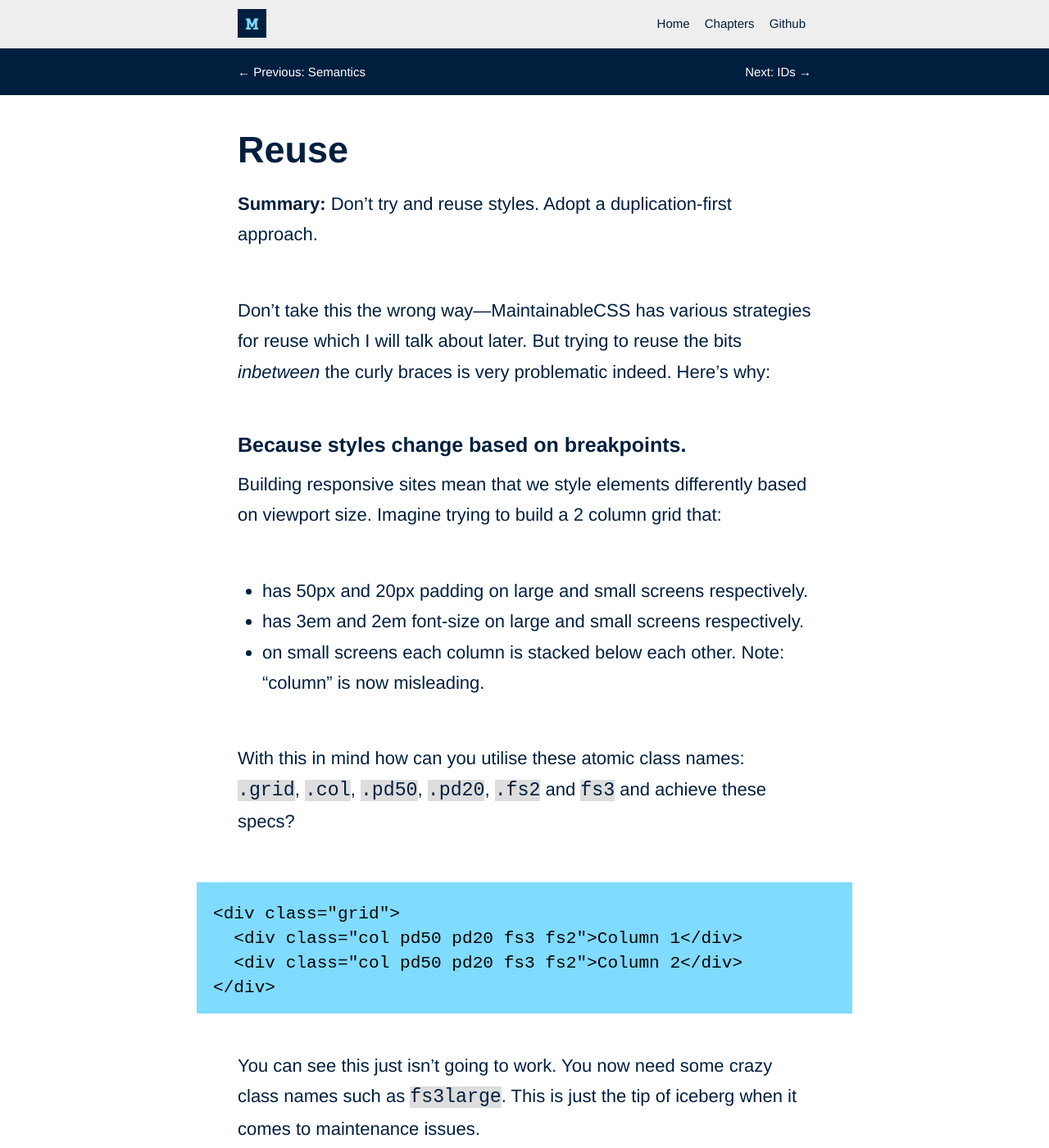
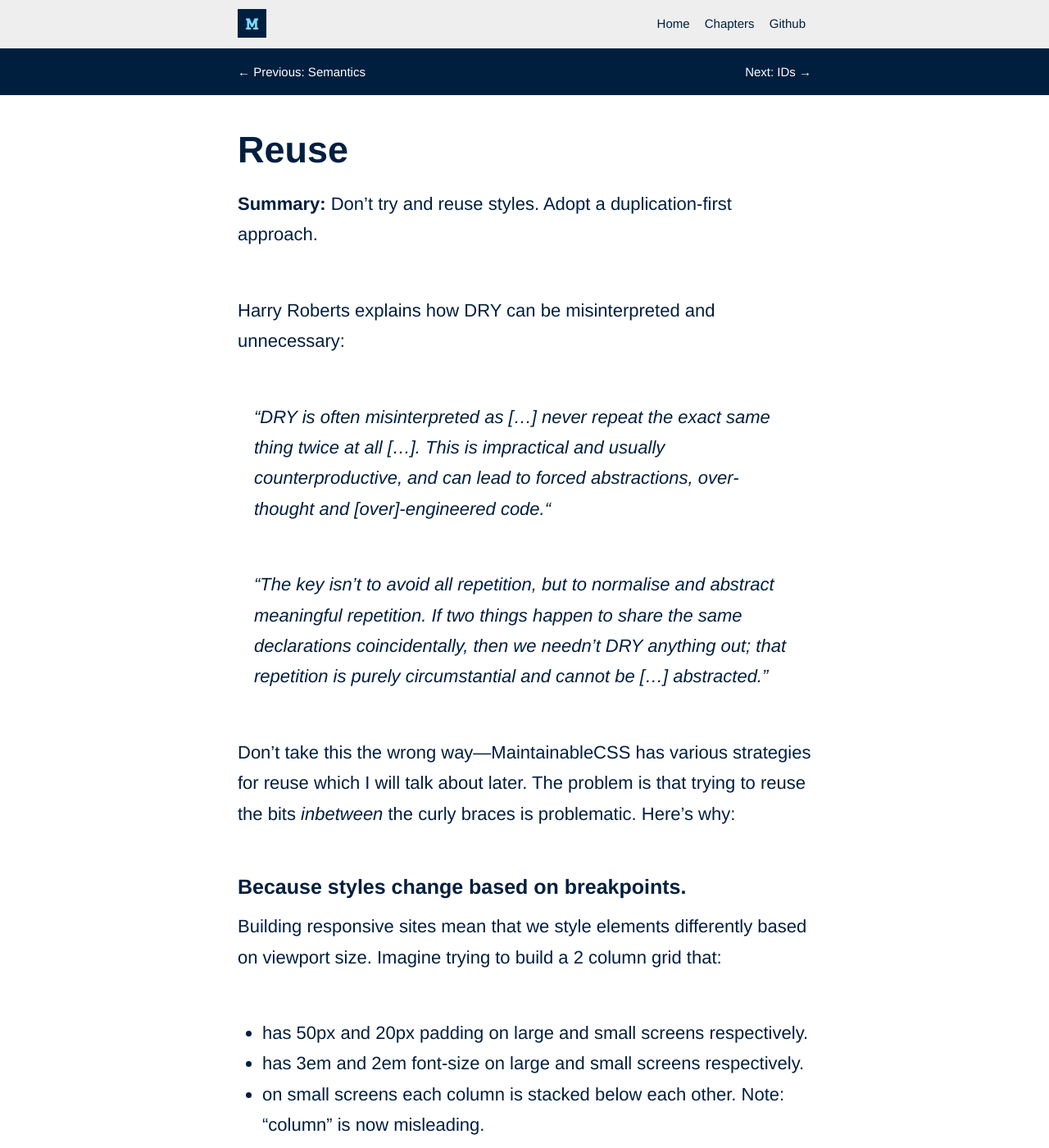
Before and after one commit to adamsilver/maintainablecss.com-jekyll, a Jekyll site: the page built from _chapters/03-reuse.md, in a window 1280 px wide and 1400 px high. Shown: the whole window at 82% size. Built offline with Jekyll 4.4.1, drawn with Linux system fonts in a browser that asks for light colours.

Commit message:
added hrry roberts quote

```diff
--- a/_chapters/03-reuse.md
+++ b/_chapters/03-reuse.md
@@ -8,7 +8,13 @@ description: Learn why avoding reuse and embracing repetition makes CSS maintena
 
 **Summary:** Don't try and reuse styles. Adopt a duplication-first approach.
 
-Don't take this the wrong way&mdash;MaintainableCSS has various strategies for reuse which I will talk about later. But trying to reuse the bits *inbetween* the curly braces is very problematic indeed. Here's why:
+Harry Roberts explains how DRY can be misinterpreted and unnecessary:
+
+> &ldquo;DRY is often misinterpreted as [...] never repeat the exact same thing twice at all [...]. This is impractical and usually counterproductive, and can lead to forced abstractions, over-thought and [over]-engineered code.&ldquo;
+
+> &ldquo;The key isn’t to avoid all repetition, but to normalise and abstract meaningful repetition. If two things happen to share the same declarations coincidentally, then we needn’t DRY anything out; that repetition is purely circumstantial and cannot be [...] abstracted.&rdquo;
+
+Don't take this the wrong way&mdash;MaintainableCSS has various strategies for reuse which I will talk about later. The problem is that trying to reuse the bits *inbetween* the curly braces is problematic. Here's why:
 
 ## Because styles change based on breakpoints.
 
```
